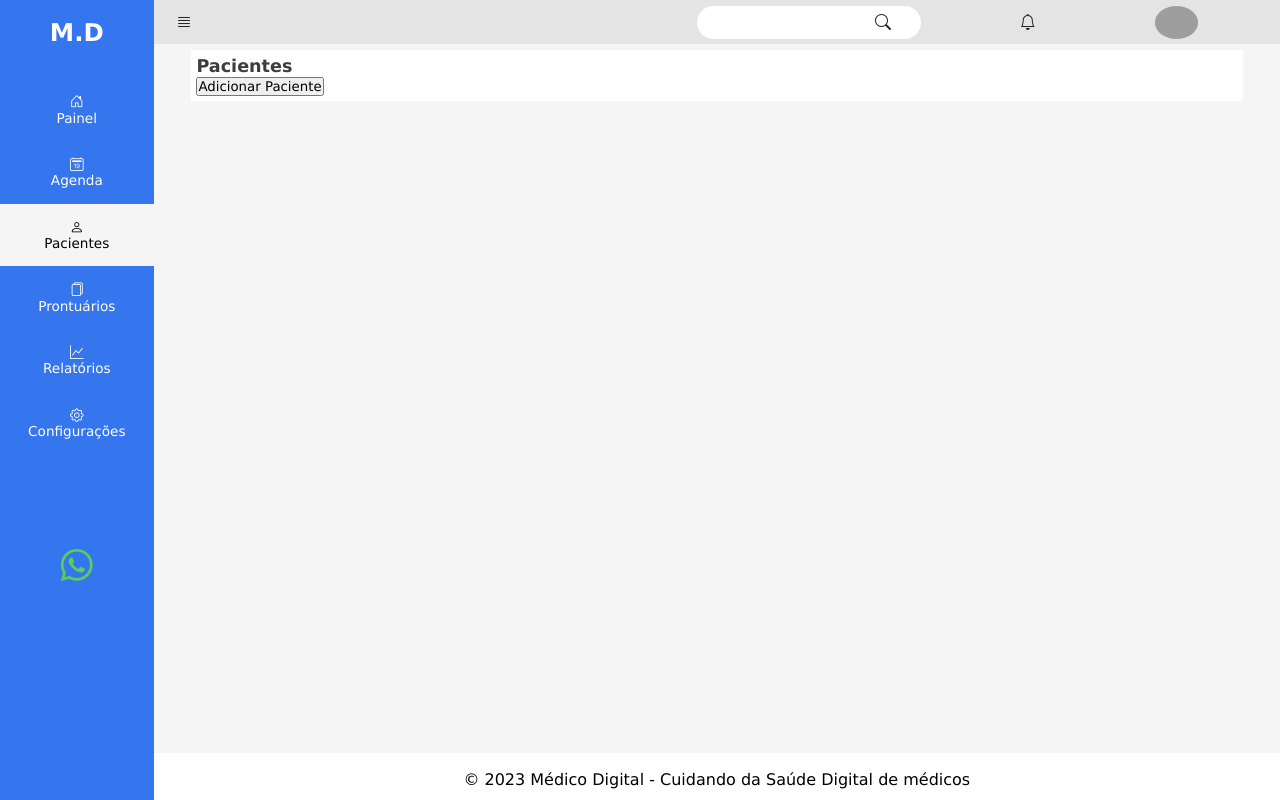
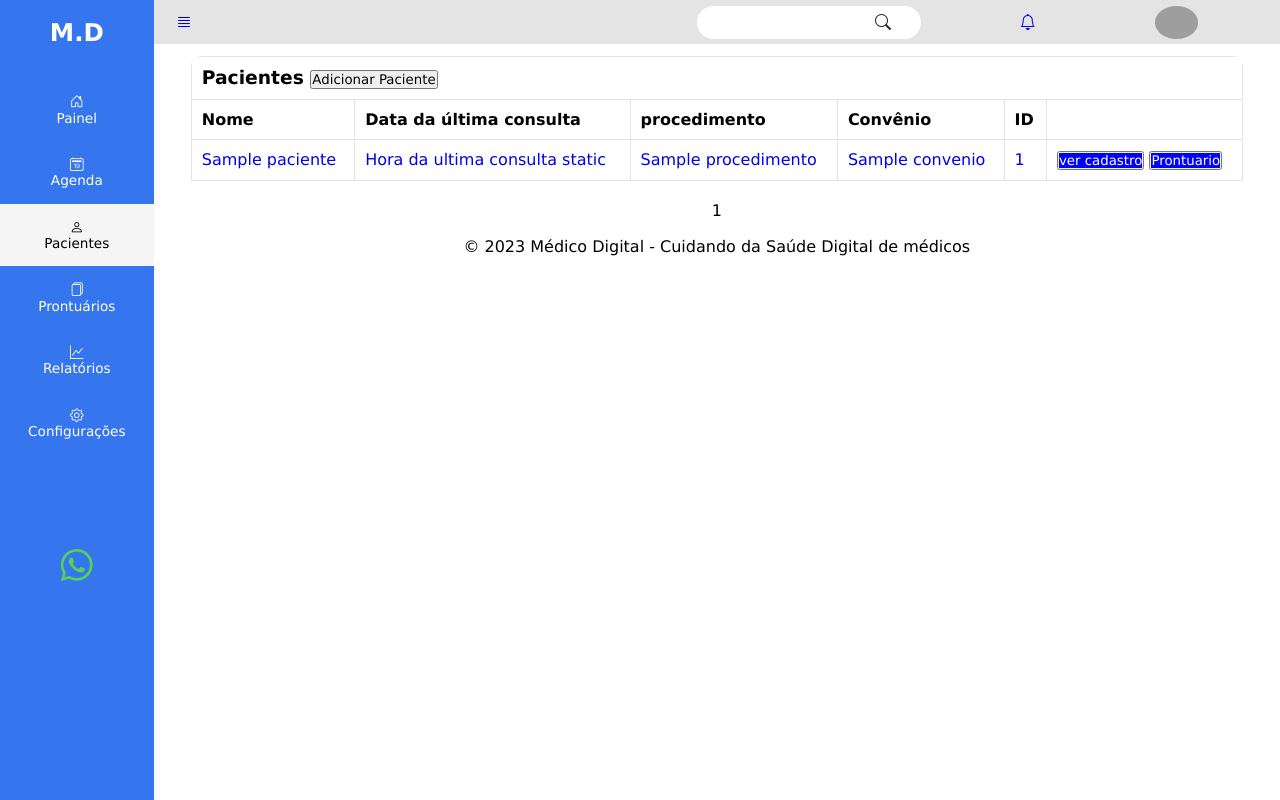
Before and after one commit to GustavOxys/sistema_dr, a Django app: page /pacientes/ in a window 1280 px wide. Run offline with Django 4.2, Linux system fonts and the light colour scheme; tables that the repository leaves empty hold one stand-in row (values such as "Sample post"); grey boxes are pictures that could not be loaded.

Commit message:
criado template e view para pacientes

```diff
--- a/base_static/static/css/_table_painel.css
+++ b/base_static/static/css/_table_painel.css
@@ -35,7 +35,7 @@ th {
 
 
 
-td button{
+td button a{
     background-color: blue;
     color: white;
 }
--- a/base_templates/partials/_header.html
+++ b/base_templates/partials/_header.html
@@ -1,7 +1,8 @@
 <header>
 
     <div class="info-header">
-        <i class="bi bi-justify"></i>
+        <a href="#"><i class="bi bi-justify"></i>  </a>
+
     </div>
     <div class="info-header">
 
@@ -22,7 +23,9 @@
             </div>
             </form>
         </div>
-        <i class="bi bi-bell"></i>
+        <a href="#"><i class="bi bi-bell"></i>
+        </a>
+
         <img src="media/gu.jpg" alt="img perfil">
     </div>
  </header>
--- a/dashboard/templates/dashboard/index.html
+++ b/dashboard/templates/dashboard/index.html
@@ -102,7 +102,11 @@
 
 
                             <td class="confirmado">Confirmado</td>
-                            <td><button>Iniciar Atendimento</button></td>
+                            <td>
+
+                                    <button><a href="#">Iniciar Atendimento</a></button>
+
+                            </td>
                         </tr>
                     {% endfor %}
                 </tbody>
--- a/dashboard/templates/pacientes/pacientes.html
+++ b/dashboard/templates/pacientes/pacientes.html
@@ -1,13 +1,74 @@
 {% extends 'base.html' %}
 
 {% block content %}
-    <div class="content">
+    {% if page_obj %}
+        <div class="table-container">
+            <table class="table-index">
+                <thead class="table-head">
+                    <tr class="table-row">
+                        <th colspan="7"> <!-- colspan="7" para ocupar todas as colunas -->
+                            <h3 class="titulo-consultas">Pacientes <a href="{% url 'dashboard:create' %}"><button> Adicionar Paciente</button></a></h3>
+                        </th>
+                    </tr>
+                    <tr class="table-row">
+                        <th>Nome</th>
+                        <th>Data da última consulta</th>
+                        <th>procedimento</th>
+                        <th>Convênio</th>
+                        <th>ID</th>
+                        <th></th>
+                    </tr>
+                </thead>
+
+
+                <tbody>
+                    {% for paciente in page_obj %}
+                        <tr class="table-row">
+                            <td>
+                                <a href="#">
+                                    {{ paciente.nome }}
+                                </a>
+                            </td>
+                            <td>
+                                <a href="#">
+                                    Hora da ultima consulta static
+                                </a>
+                            </td>
+
+                            <td>
+                                <a href="#">
+                                    {{ paciente.procedimento }}
+                                </a>
+                            </td>
+                            <td>
+                                <a href="#">
+                                    {{ paciente.convenio }}
+                                </a>
+                            </td>
+                            <td>
+                                <a href="#">
+                                    {{ paciente.id}}
+                                </a>
+                            </td>
+                            <td>
+
+                                    <button><a href="#">ver cadastro</a></button>
+                                    <button><a href="#">Prontuario</a></button>
+
+                            </td>
+                        </tr>
+                    {% endfor %}
+                </tbody>
+
+            </table>
+            {% include 'partials/_pagination.html' %}
+        </div>
+        {% else %}
         <div class="titulo-secao">
             <h2>
-                Pacientes
+                Não há próximas consultas com esses dados
             </h2>
-            <a href="{% url 'dashboard:create' %}"><button> Adicionar Paciente</button></a>
+        </div>
 
-        </div>
-    </div>
+    {% endif %}
 {% endblock %}
--- a/dashboard/views/__init__.py
+++ b/dashboard/views/__init__.py
@@ -1,6 +1,6 @@
 from .dashboard.v_index import *
 from .v_agenda import *
-from .v_pacientes import *
+from .pacientes.v_pacientes import *
 from .v_prontuarios import *
 from .v_configuracoes import *
 from .v_relatorios import *
--- /dev/null
+++ b/dashboard/views/pacientes/v_pacientes.py
@@ -0,0 +1,60 @@
+from django.shortcuts import render, get_object_or_404, redirect
+from django.db.models import Q
+from dashboard.models import Paciente
+from django.utils import timezone
+from datetime import timedelta
+from django.core.paginator import Paginator
+
+#o Q é uma função para poder utilizar o '|' que faz a função de 'or' e não 'and' na consulta sql
+
+
+def pacientes(request):
+    data_hora_atual =  timezone.now() - timedelta(hours=3)
+    print("Hora atual:", timezone.now())
+    print("data_hora_atual:", data_hora_atual)
+
+
+    pacientes = Paciente.objects\
+        .filter(show=True).order_by('data_consulta', 'hora_consulta')
+
+
+    paginator = Paginator(pacientes, 10)
+    page_number = request.GET.get("page")
+    page_obj = paginator.get_page(page_number)
+
+    context = {
+        'page_obj' : page_obj,
+    }
+
+    return render(request, 'pacientes/pacientes.html', context)
+
+
+def search(request):
+
+    search_value = request.GET.get('q', '').strip()
+    data_hora_atual = timezone.now()
+
+    if search_value == '':
+        return redirect('dashboard:pacientes')
+
+    pacientes = Paciente.objects\
+        .filter(show=True)\
+            .filter(
+            Q(nome__icontains=search_value)|
+            Q(convenio__nome__icontains=search_value)|
+            Q(procedimento__nome__icontains=search_value)|
+            Q(id__icontains=search_value)
+            )\
+        .order_by('id')
+
+    paginator = Paginator(pacientes, 12)
+    page_number = request.GET.get("page")
+    page_obj = paginator.get_page(page_number)
+
+    context = {
+        'page_obj' : page_obj,
+        'site_title' : 'Search - ',
+        'search_value' : search_value,
+    }
+
+    return render(request, 'pacientes/pacientes.html', context)
--- a/dashboard/views/v_pacientes.py
+++ /dev/null
@@ -1,4 +0,0 @@
-from django.shortcuts import render
-
-def pacientes(request):
-    return render(request, 'pacientes/pacientes.html')
```
